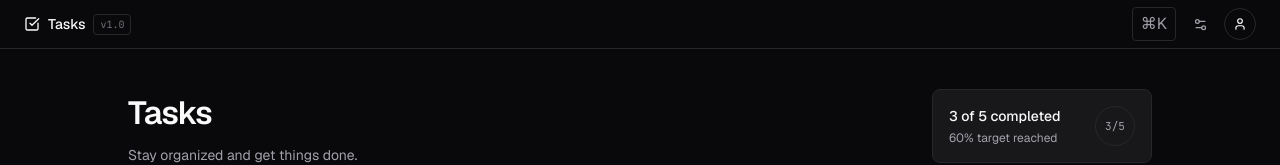
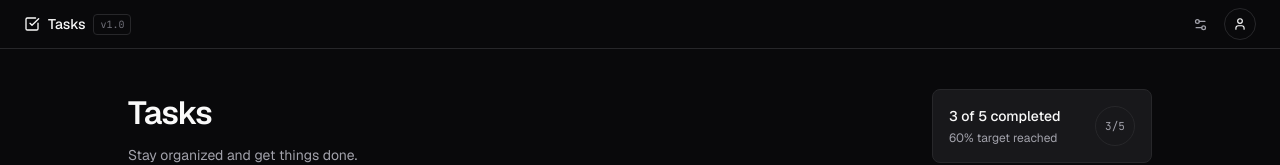
Before and after one commit to iamdewansh/todo, a React (Vite) app: page / in a window 1280 px wide. Shown: the top 165 px of the page. Built offline with nearby package versions, Linux system fonts and the light colour scheme.

Commit message:
feat: update TopNav component layout; remove unused button and adjust styles

```diff
--- a/src/components/layout/TopNav.tsx
+++ b/src/components/layout/TopNav.tsx
@@ -26,20 +26,6 @@ export default function TopNav() {
             {/* Right */}
             <div className="flex items-center gap-2">
                <button
-                  className="rounded-sm
-                              border border-border
-                              px-2 py-1
-                              font-mono
-                              text-[11px]
-                              text-muted
-                              transition-colors
-                              hover:bg-surface-hover
-                              "
-               >
-                  ⌘K
-               </button>
-
-               <button
                   className="flex h-8 w-8 items-center justify-center
                            rounded-md
                            text-muted
--- a/src/global.css
+++ b/src/global.css
@@ -41,6 +41,16 @@
    --space-6: 24px;
    --space-8: 32px;
    --space-12: 48px;
+
+   /* Priority Colors */
+   --priority-high: #ef4444;
+   --priority-medium: #f59e0b;
+   --priority-low: #22c55e;
+
+   /* Faded Badge Backgrounds */
+   --priority-high-bg: rgba(239, 68, 68, 0.12);
+   --priority-medium-bg: rgba(245, 158, 11, 0.12);
+   --priority-low-bg: rgba(34, 197, 94, 0.12);
 }
 
 @theme {
@@ -89,6 +99,34 @@
    --spacing-space-6: var(--space-6);
    --spacing-space-8: var(--space-8);
    --spacing-space-12: var(--space-12);
+
+   --color-priority-high: var(--priority-high);
+   --color-priority-medium: var(--priority-medium);
+   --color-priority-low: var(--priority-low);
+
+   --color-priority-high-bg: var(--priority-high-bg);
+   --color-priority-medium-bg: var(--priority-medium-bg);
+   --color-priority-low-bg: var(--priority-low-bg);
+}
+
+@layer components {
+   .meta-button {
+      display: flex;
+      align-items: center;
+      gap: 8px;
+      height: 36px;
+      padding-inline: 12px;
+      background: transparent;
+      border: 1px solid var(--border);
+      border-radius: var(--radius);
+      color: var(--muted-foreground);
+      font-size: 14px;
+      transition: background-color 150ms ease;
+   }
+
+   .meta-button:hover {
+      background: var(--surface-hover);
+   }
 }
 
 :focus-visible {
```
Lines whose indentation alone changed are shown as unchanged.
